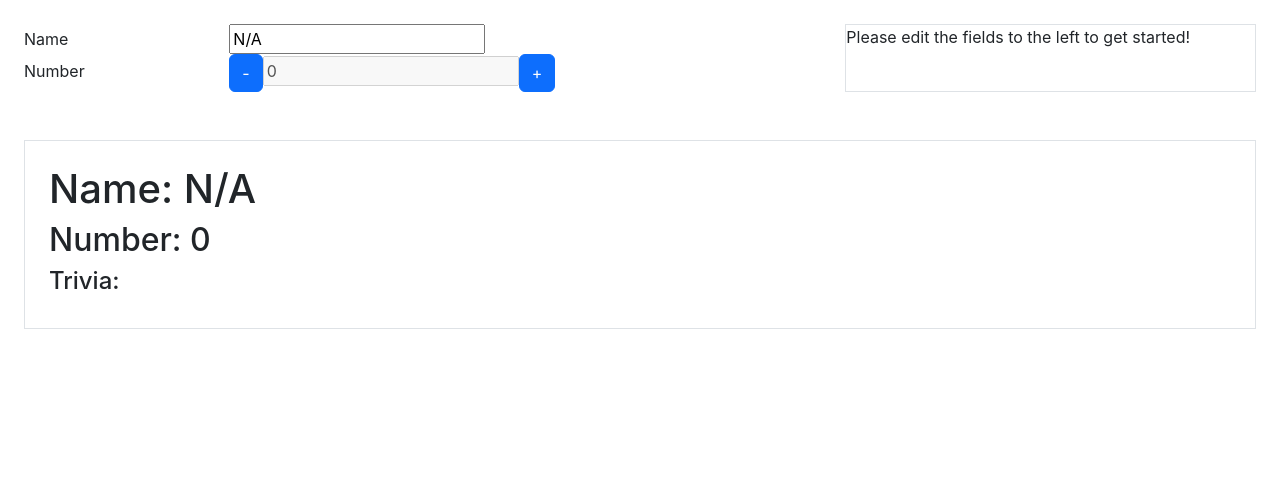
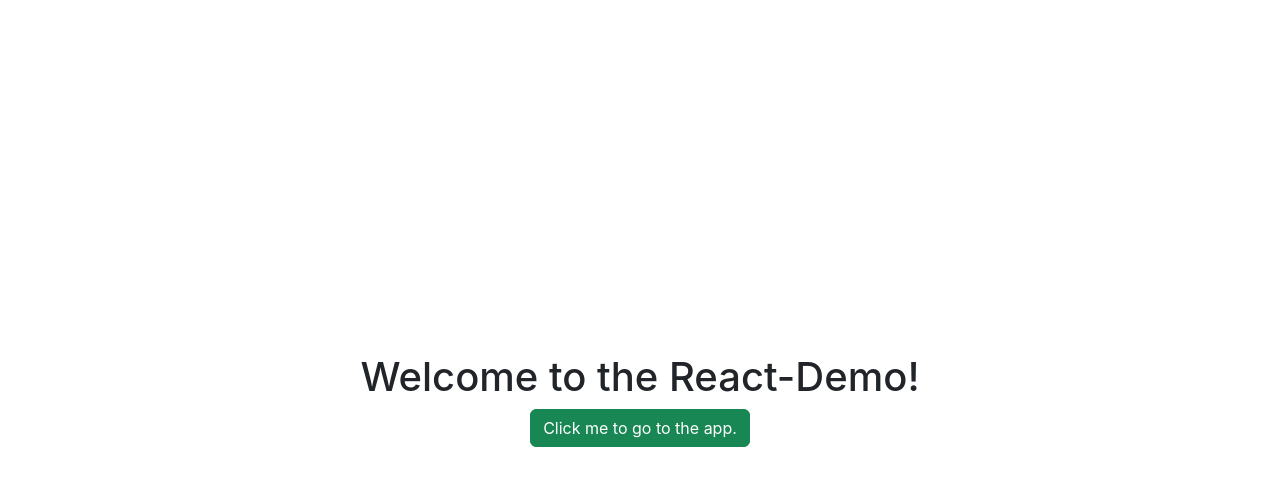
Before and after one commit to tuanyvan/ReactJSGroupProject, a React (Create React App) app in the folder react-demo/: page / in a window 1280 px wide. Shown: the top 486 px of the page. Built offline with nearby package versions, Linux system fonts and the light colour scheme; no server answers.

Commit message:
Demonstrate React Router

```diff
--- a/react-demo/package.json
+++ b/react-demo/package.json
@@ -12,6 +12,7 @@
     "@types/react-dom": "^18.0.11",
     "react": "^18.2.0",
     "react-dom": "^18.2.0",
+    "react-router-dom": "^6.10.0",
     "react-scripts": "5.0.1",
     "typescript": "^4.9.5",
     "web-vitals": "^2.1.4"
--- /dev/null
+++ b/react-demo/src/Welcome.tsx
@@ -0,0 +1,9 @@
+
+export default function Welcome() {
+    return (
+        <div className="col-12 d-flex flex-column justify-content-center align-items-center vh-100">
+            <h1>Welcome to the React-Demo!</h1>
+            <a href="/app" className="btn btn-success">Click me to go to the app.</a>
+        </div>
+    )
+}
--- a/react-demo/src/index.tsx
+++ b/react-demo/src/index.tsx
@@ -3,13 +3,22 @@ import ReactDOM from 'react-dom/client';
 import './index.css';
 import App from './App';
 import reportWebVitals from './reportWebVitals';
+import { BrowserRouter, Route, Routes } from 'react-router-dom';
+import Welcome from './Welcome';
 
 const root = ReactDOM.createRoot(
   document.getElementById('root') as HTMLElement
 );
 root.render(
   <React.StrictMode>
-    <App />
+    <BrowserRouter>
+      <Routes>
+        <Route path="/">
+          <Route index element={<Welcome />}></Route>
+          <Route path="app" element={<App />}></Route>
+        </Route>
+      </Routes>
+    </BrowserRouter>
   </React.StrictMode>
 );
 
```
Also changed, not shown: 1 other file (tests, documents, lock files or other folders).
